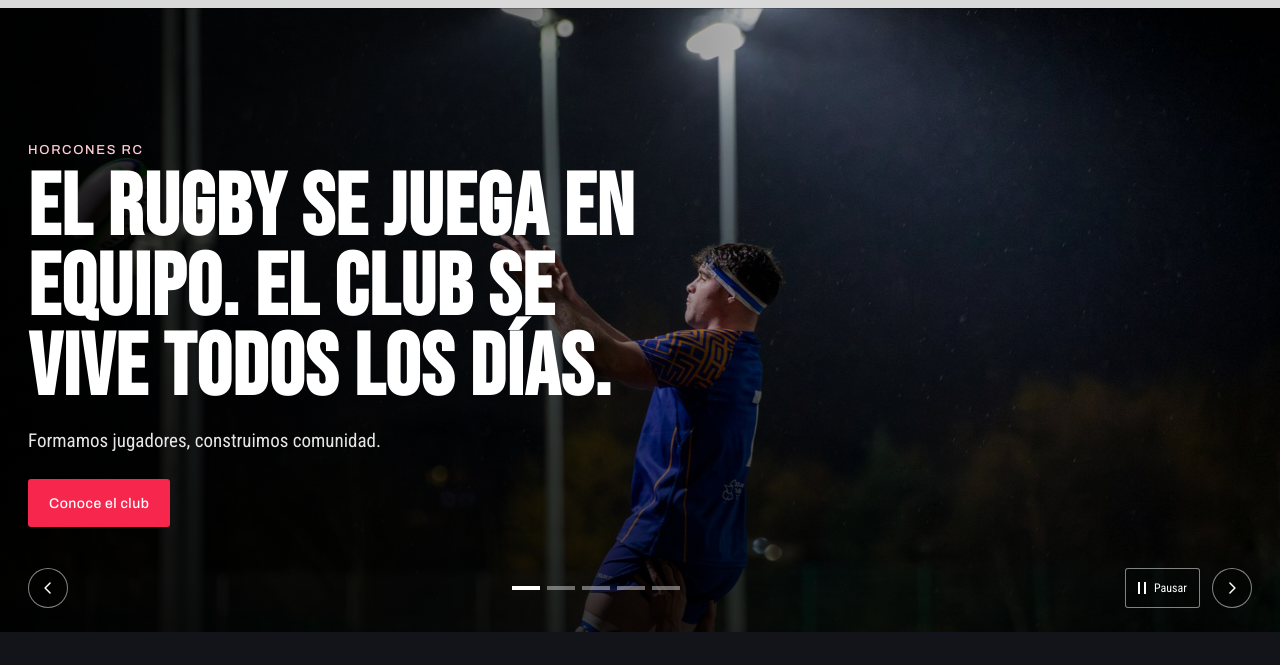
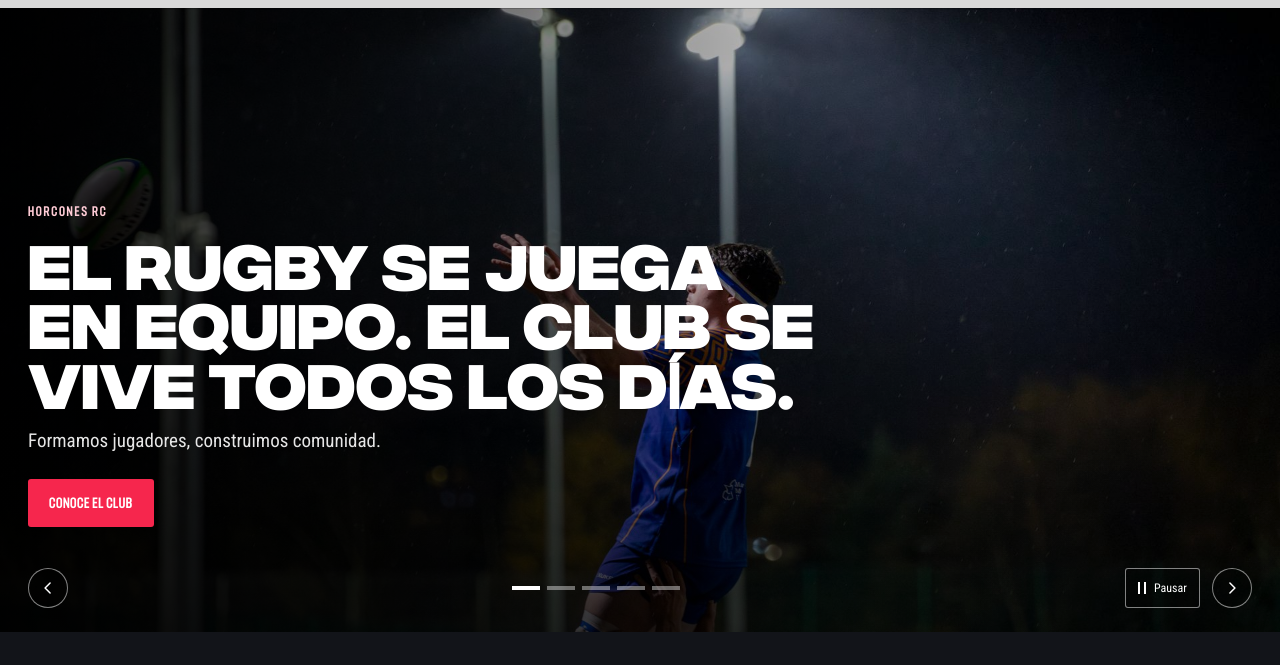
Before and after one commit to abyssiagency-rmc/horcones-site, an Astro site: page / in a window 1280 px wide. Shown: the part 135-800 px from the top of the page. Built offline with nearby package versions, Linux system fonts and the light colour scheme; Astro itself is replaced by a stand-in of ours.

Commit message:
feat(site): integrar Integral CF y F37 Judge

```diff
--- a/src/styles/global.css
+++ b/src/styles/global.css
@@ -20,6 +20,22 @@
 }
 
 @font-face {
+  font-family: "Integral CF";
+  src: url("/fonts/integral-cf-bold.woff2") format("woff2");
+  font-weight: 700;
+  font-style: normal;
+  font-display: swap;
+}
+
+@font-face {
+  font-family: "F37 Judge";
+  src: url("/fonts/f37-judge-medium.woff2") format("woff2");
+  font-weight: 400;
+  font-style: normal;
+  font-display: swap;
+}
+
+@font-face {
   font-family: "Roboto Condensed";
   src: url("/fonts/roboto-condensed-400.ttf") format("truetype");
   font-weight: 400;
@@ -27,9 +43,41 @@
 }
 
 @font-face {
+  font-family: "Integral CF";
+  src: url("/fonts/integral-cf-bold.woff2") format("woff2");
+  font-weight: 700;
+  font-style: normal;
+  font-display: swap;
+}
+
+@font-face {
+  font-family: "F37 Judge";
+  src: url("/fonts/f37-judge-medium.woff2") format("woff2");
+  font-weight: 400;
+  font-style: normal;
+  font-display: swap;
+}
+
+@font-face {
   font-family: "Roboto Condensed";
   src: url("/fonts/roboto-condensed-500.ttf") format("truetype");
   font-weight: 500;
+  font-display: swap;
+}
+
+@font-face {
+  font-family: "Integral CF";
+  src: url("/fonts/integral-cf-bold.woff2") format("woff2");
+  font-weight: 700;
+  font-style: normal;
+  font-display: swap;
+}
+
+@font-face {
+  font-family: "F37 Judge";
+  src: url("/fonts/f37-judge-medium.woff2") format("woff2");
+  font-weight: 400;
+  font-style: normal;
   font-display: swap;
 }
 
@@ -290,7 +338,7 @@ img { display: block; max-width: 100%; }
   display: flex;
   align-items: flex-end;
 }
-.hero-copy { width: min(720px, 100%); }
+.hero-copy { width: min(840px, 100%); }
 .hero-eyebrow {
   margin: 0 0 12px;
   font-family: var(--font-subtitle);
@@ -301,12 +349,12 @@ img { display: block; max-width: 100%; }
 }
 .hero h1 {
   margin: 0;
-  max-width: 700px;
+  max-width: 840px;
   font-family: var(--font-display);
-  font-size: clamp(48px, 6.8vw, 92px);
+  font-size: clamp(42px, 4.9vw, 72px);
   font-weight: 700;
-  line-height: 0.92;
-  letter-spacing: 0.015em;
+  line-height: 0.95;
+  letter-spacing: 0;
   text-wrap: balance;
 }
 .hero-body {
```
Also changed, not shown: public/fonts/f37-judge-medium.woff2 (added), public/fonts/integral-cf-bold.woff2 (added).
